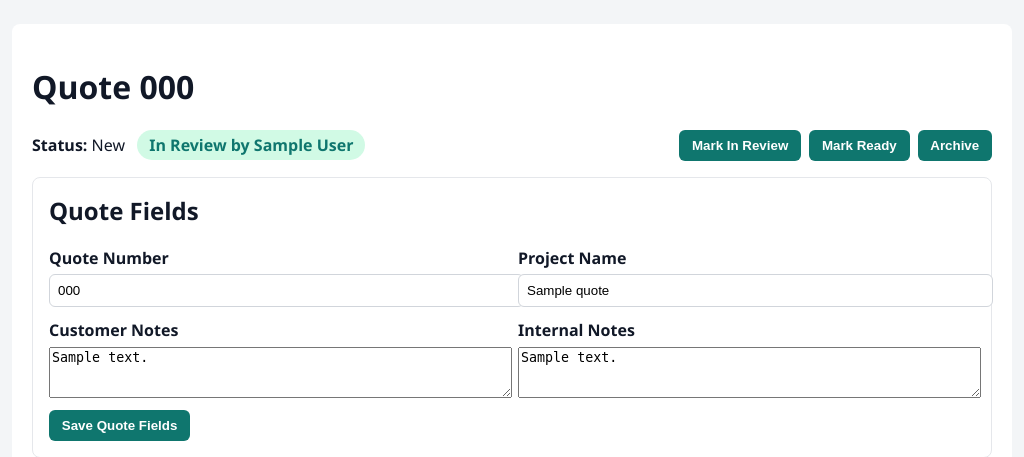
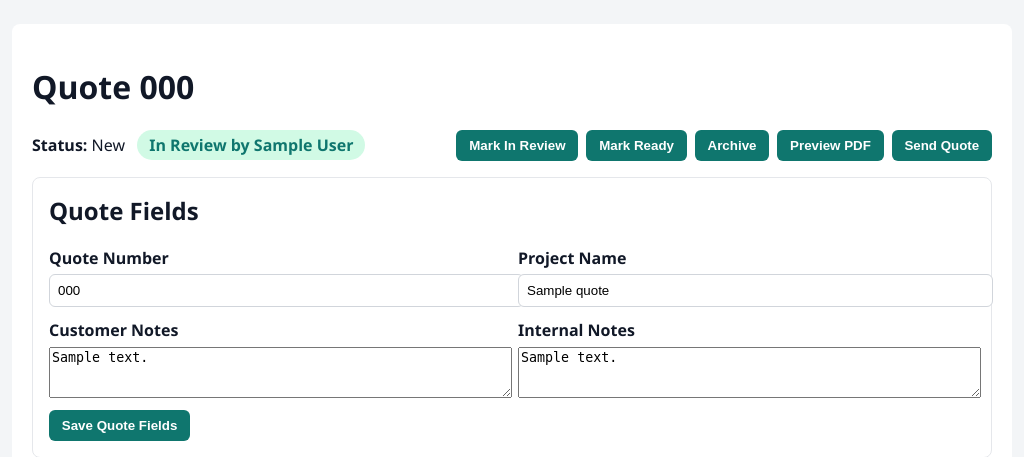
Before and after one commit to curtiskline/aedwards-quoting, a Flask app: page /quotes/1 in a window 1280 px wide. Shown: the part 64-521 px from the top of the page, without its empty margins (128-1152 px from the left). Run offline with Flask 3, Linux system fonts and the light colour scheme; a user stored in the database is signed in; tables that the repository leaves empty hold one stand-in row (values such as "Sample post"); data that the repository does not hold is empty; some libraries are stand-ins or nearby versions.

Commit message:
Add PDF preview and send-via-email to quote editor
- Preview PDF button generates quote PDF from current data and opens in new tab
- Send Quote button opens HTMX modal with recipient email, subject, CC fields
- On send: generates PDF, creates draft via Graph API with PDF attachment
- Updates quote status to Sent, records QuoteVersion and AuditLog
- Reuses existing QuotePDFBuilder and OutlookClient code
- Converts DB Quote model to pricing.Quote dataclass for PDF generation
- 7 new tests covering preview, send form, validation, and full send flow

Co-Authored-By: Claude Opus 4.6 <noreply@anthropic.com>

```diff
--- a/src/app/routes.py
+++ b/src/app/routes.py
@@ -2,17 +2,23 @@
 
 from __future__ import annotations
 
+import io
 import math
+import os
+import tempfile
+from datetime import date, datetime, timedelta
 from decimal import ROUND_HALF_UP
 from decimal import Decimal, InvalidOperation
 
-from flask import Blueprint, abort, redirect, render_template, request
+from flask import Blueprint, Response, abort, jsonify, redirect, render_template, request
 from flask_login import login_required
 from sqlalchemy import inspect
 
 from .extensions import db
-from .models import PricingTable, Quote, QuoteLineItem, QuoteStatus, User
+from .models import AuditLog, PricingTable, Quote, QuoteLineItem, QuoteStatus, QuoteVersion, User
 from allenedwards.pricing import STANDARD_BUNDLE_PIECES, generate_sleeve_part_number
+from allenedwards.pricing import Quote as PricingQuote, QuoteLineItem as PricingLineItem
+from allenedwards.pdf_generator import generate_quote_pdf
 
 main_bp = Blueprint("main", __name__)
 
@@ -481,6 +487,188 @@ def update_pricing_row(row_id: int):
     )
 
 
+def _db_quote_to_pricing_quote(quote: Quote) -> PricingQuote:
+    """Convert a DB Quote model to the pricing.Quote dataclass for PDF generation."""
+    line_items = _sorted_line_items(quote)
+    pricing_items = []
+    for idx, li in enumerate(line_items, start=1):
+        pricing_items.append(PricingLineItem(
+            sort_order=idx,
+            product_type=li.product_type,
+            part_number=li.part_number or "",
+            description=li.description,
+            quantity=int(math.ceil(float(li.quantity))),
+            unit_price=Decimal(str(li.unit_price)),
+            total=Decimal(str(li.line_total)),
+        ))
+    totals = _quote_totals(line_items)
+    ship_to = None
+    if quote.ship_to_json:
+        st = quote.ship_to_json
+        ship_to = {
+            "company": st.get("address_line1", ""),
+            "attention": st.get("address_line2", ""),
+            "city": st.get("city", ""),
+            "state": st.get("state", ""),
+            "postal_code": st.get("postal_code", ""),
+            "country": st.get("country", ""),
+        }
+    return PricingQuote(
+        quote_number=quote.quote_number,
+        customer_name=quote.customer_name_raw,
+        contact_name=quote.contact_name,
+        contact_email=quote.contact_email,
+        contact_phone=quote.contact_phone,
+        ship_to=ship_to,
+        line_items=pricing_items,
+        subtotal=totals["subtotal"],
+        shipping_amount=None,
+        tax_amount=Decimal("0.00"),
+        total=totals["total"],
+        notes=quote.notes_customer,
+        po_number=quote.po_number,
+        project_line=quote.project_name,
+    )
+
+
+def _generate_pdf_bytes(quote: Quote) -> tuple[bytes, str]:
+    """Generate PDF for a quote and return (bytes, filename)."""
+    pricing_quote = _db_quote_to_pricing_quote(quote)
+    filename = f"{quote.quote_number.replace(' ', '_')}.pdf"
+    with tempfile.NamedTemporaryFile(suffix=".pdf", delete=False) as tmp:
+        tmp_path = tmp.name
+    try:
+        from pathlib import Path
+        generate_quote_pdf(pricing_quote, Path(tmp_path))
+        with open(tmp_path, "rb") as f:
+            pdf_bytes = f.read()
+    finally:
+        os.unlink(tmp_path)
+    return pdf_bytes, filename
+
+
+@main_bp.get("/quotes/<int:quote_id>/preview-pdf")
+def quote_preview_pdf(quote_id: int):
+    """Generate and return the quote PDF for inline browser preview."""
+    quote = db.get_or_404(Quote, quote_id)
+    pdf_bytes, filename = _generate_pdf_bytes(quote)
+    return Response(
+        pdf_bytes,
+        mimetype="application/pdf",
+        headers={"Content-Disposition": f"inline; filename={filename}"},
+    )
+
+
+@main_bp.get("/quotes/<int:quote_id>/send-form")
+def quote_send_form(quote_id: int):
+    """Return the send confirmation form as an HTMX partial."""
+    quote = db.get_or_404(Quote, quote_id)
+    return render_template(
+        "quotes/_send_form.html",
+        quote=quote,
+        default_to=quote.contact_email or "",
+        default_subject=f"Quote {quote.quote_number} — Allan Edwards, Inc.",
+        default_cc="",
+    )
+
+
+@main_bp.post("/quotes/<int:quote_id>/send")
+def quote_send(quote_id: int):
+    """Generate PDF, send email via Graph API, update quote status."""
+    quote = db.get_or_404(Quote, quote_id)
+    user = _current_user()
+
+    to_email = (request.form.get("to_email") or "").strip()
+    subject = (request.form.get("subject") or "").strip()
+    cc_email = (request.form.get("cc_email") or "").strip() or None
+
+    if not to_email:
+        abort(400, description="Recipient email is required")
+    if not subject:
+        subject = f"Quote {quote.quote_number} — Allan Edwards, Inc."
+
+    # Generate PDF
+    pdf_bytes, filename = _generate_pdf_bytes(quote)
+
+    # Send via OutlookClient
+    from allenedwards.outlook import OutlookClient, OutlookAuthError
+    sender_email = os.getenv("O365_EMAIL")
+    sender_password = os.getenv("O365_PASSWORD")
+    scopes_raw = os.getenv("O365_SCOPES", "")
+
+    if not sender_email or not sender_password:
+        return render_template(
+            "quotes/_send_result.html",
+            success=False,
+            error="O365 credentials are not configured. Set O365_EMAIL and O365_PASSWORD.",
+            quote=quote,
+        )
+
+    scopes = [s.strip() for s in scopes_raw.split(",") if s.strip()] or None
+    client = OutlookClient(
+        email_address=sender_email,
+        password=sender_password,
+        scopes=scopes,
+    )
+
+    body_text = (
+        f"Please find attached quote {quote.quote_number} from Allan Edwards, Inc.\n\n"
+        f"If you have any questions, please don't hesitate to contact us.\n\n"
+        f"Thank you,\nAllan Edwards, Inc.\n(918) 583-7184\nwww.allanedwards.com"
+    )
+
+    try:
+        client.create_draft(
+            to_email=to_email,
+            subject=subject,
+            body_text=body_text,
+            attachments=[(filename, pdf_bytes)],
+            cc_email=cc_email,
+        )
+    except (OutlookAuthError, Exception) as exc:
+        return render_template(
+            "quotes/_send_result.html",
+            success=False,
+            error=str(exc),
+            quote=quote,
+        )
+
+    # Update quote status
+    now = datetime.utcnow()
+    quote.status = QuoteStatus.SENT
+    quote.updated_at = now
+
+    # Create version record
+    version_number = len(quote.versions) + 1
+    version = QuoteVersion(
+        quote_id=quote.id,
+        version_number=version_number,
+        pdf_path=filename,
+        sent_at=now,
+        sent_by=user.id if user else None,
+        sent_to=to_email,
+    )
+    db.session.add(version)
+
+    # Audit log
+    audit = AuditLog(
+        quote_id=quote.id,
+        action="sent",
+        user_id=user.id if user else None,
+        details={"to": to_email, "cc": cc_email, "subject": subject},
+    )
+    db.session.add(audit)
+    db.session.commit()
+
+    return render_template(
+        "quotes/_send_result.html",
+        success=True,
+        quote=quote,
+        to_email=to_email,
+        sent_at=now,
+    )
+
+
 @main_bp.get("/healthz")
 def healthz():
     return {"status": "ok"}
--- a/src/app/templates/quotes/_editor.html
+++ b/src/app/templates/quotes/_editor.html
@@ -22,6 +22,13 @@
       <input type="hidden" name="status" value="archived" />
       <button type="submit">Archive</button>
     </form>
+    <a href="/quotes/{{ quote.id }}/preview-pdf" target="_blank" style="display:inline-block;">
+      <button type="button">Preview PDF</button>
+    </a>
+    <button type="button"
+            hx-get="/quotes/{{ quote.id }}/send-form"
+            hx-target="body"
+            hx-swap="beforeend">Send Quote</button>
   </div>
 </div>
 
```
Also changed, not shown: src/app/templates/quotes/_send_form.html (added, +26 -0 lines), src/app/templates/quotes/_send_result.html (added, +28 -0 lines), tests/test_pdf_preview_send.py (added, +227 -0 lines).
